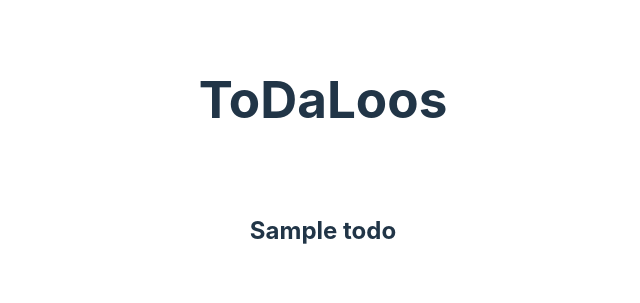
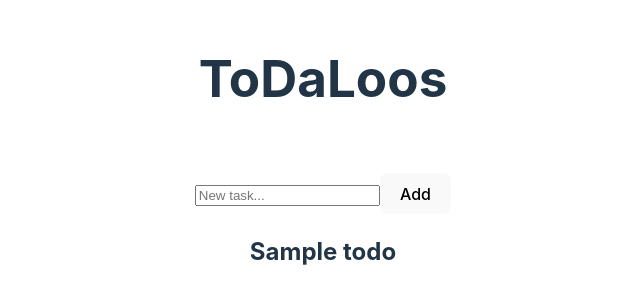
Before and after one commit to whippet-code/todaloos, a React (Vite) app: page / in a window 1280 px wide. Shown: the part 231-534 px from the top of the page, without its empty margins (317-957 px from the left). Built offline with nearby package versions, Linux system fonts and the light colour scheme.

Commit message:
newTodo comp updates storage. Need state

```diff
--- a/src/App.jsx
+++ b/src/App.jsx
@@ -1,5 +1,6 @@
 import { useState, useEffect } from 'react'
-import getTodos from './components/setAndGet'
+import NewTodo from './components/NewTodo'
+import { getTodos } from './components/setAndGet'
 import './App.css'
 
 
@@ -21,6 +22,7 @@ function App() {
 
       <h1>ToDaLoos</h1>
       <div className="holder">
+        <NewTodo />
         {todos.map(todo => {
           return (
             <div key={todo.id}>
--- a/src/components/NewTodo.jsx
+++ b/src/components/NewTodo.jsx
@@ -1,3 +1,30 @@
 // New Todo form component
 // no props, used to create a new todo and add to file / state
-//
+
+import { getTodos, setTodos } from './setAndGet'
+
+function NewTodo() {
+
+  function submit(e) {
+    e.preventDefault()
+    // generate id from date
+    const newId = new Date().valueOf()
+
+    const newTodo = {
+      id: newId,
+      task: e.target[0].value,
+    }
+    let todos = getTodos()
+    todos.push(newTodo)
+    setTodos(todos)
+  }
+
+  return (
+    <form onSubmit={submit}>
+      <input type='text' id="newTask" placeholder="New task..."></input>
+      <button type="submit">Add</button>
+    </form>
+  )
+}
+
+export default NewTodo
--- a/src/components/setAndGet.js
+++ b/src/components/setAndGet.js
@@ -1,8 +1,8 @@
 // Helper functions for getting and setting todos in local storage
 
 // get todos
-export default function getTodos() {
-  const todos = localStorage.getItem("todos");
+function getTodos() {
+  const todos = JSON.parse(localStorage.getItem("todos"));
   if (todos) {
     return todos;
   } else {
@@ -17,7 +17,7 @@ export default function getTodos() {
 
 // set todos
 function setTodos(todos) {
-  localStorage.setItem("todos", todos);
+  localStorage.setItem("todos", JSON.stringify(todos));
 
   // verify saved
   if (todos === getTodos()) {
@@ -26,3 +26,5 @@ function setTodos(todos) {
     return 0;
   }
 }
+
+export { getTodos, setTodos };
```
